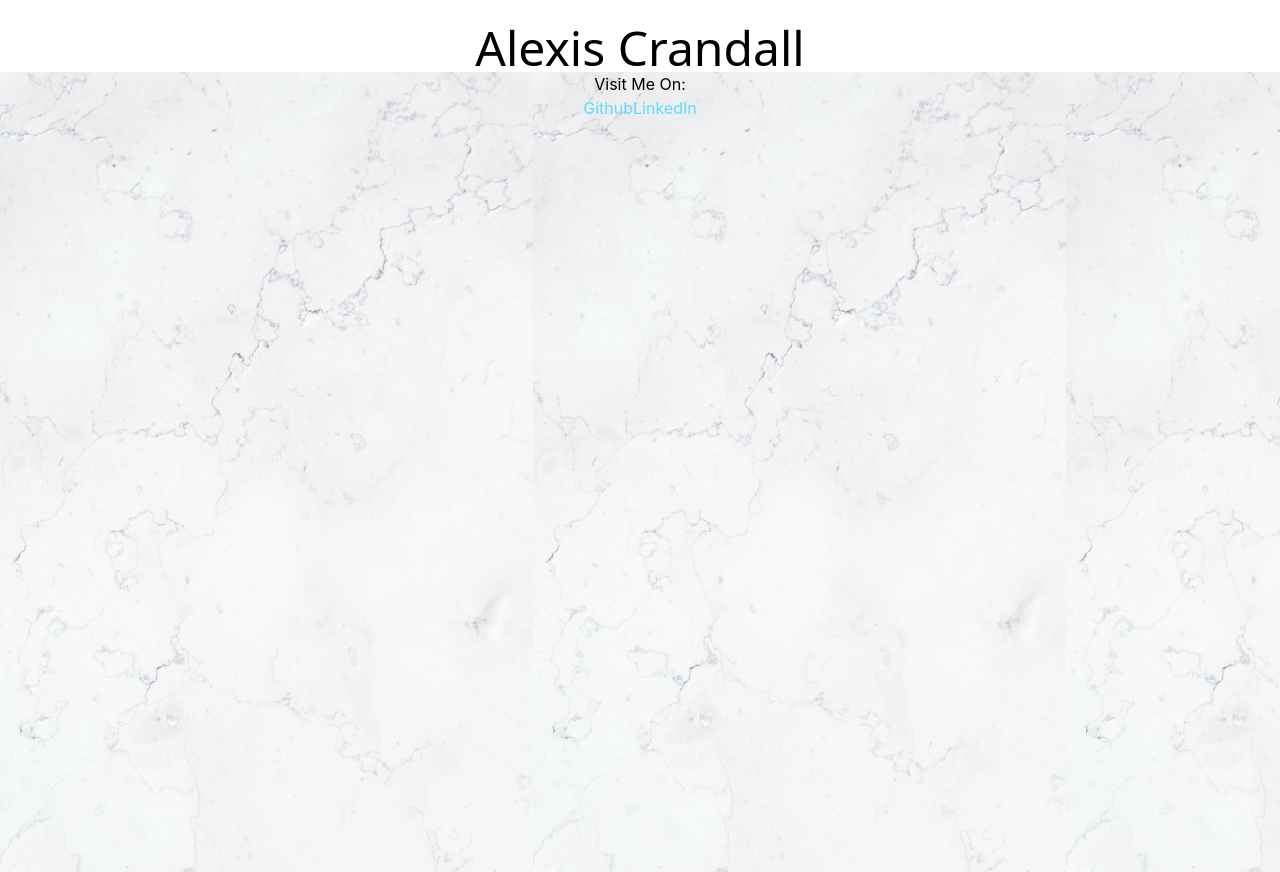
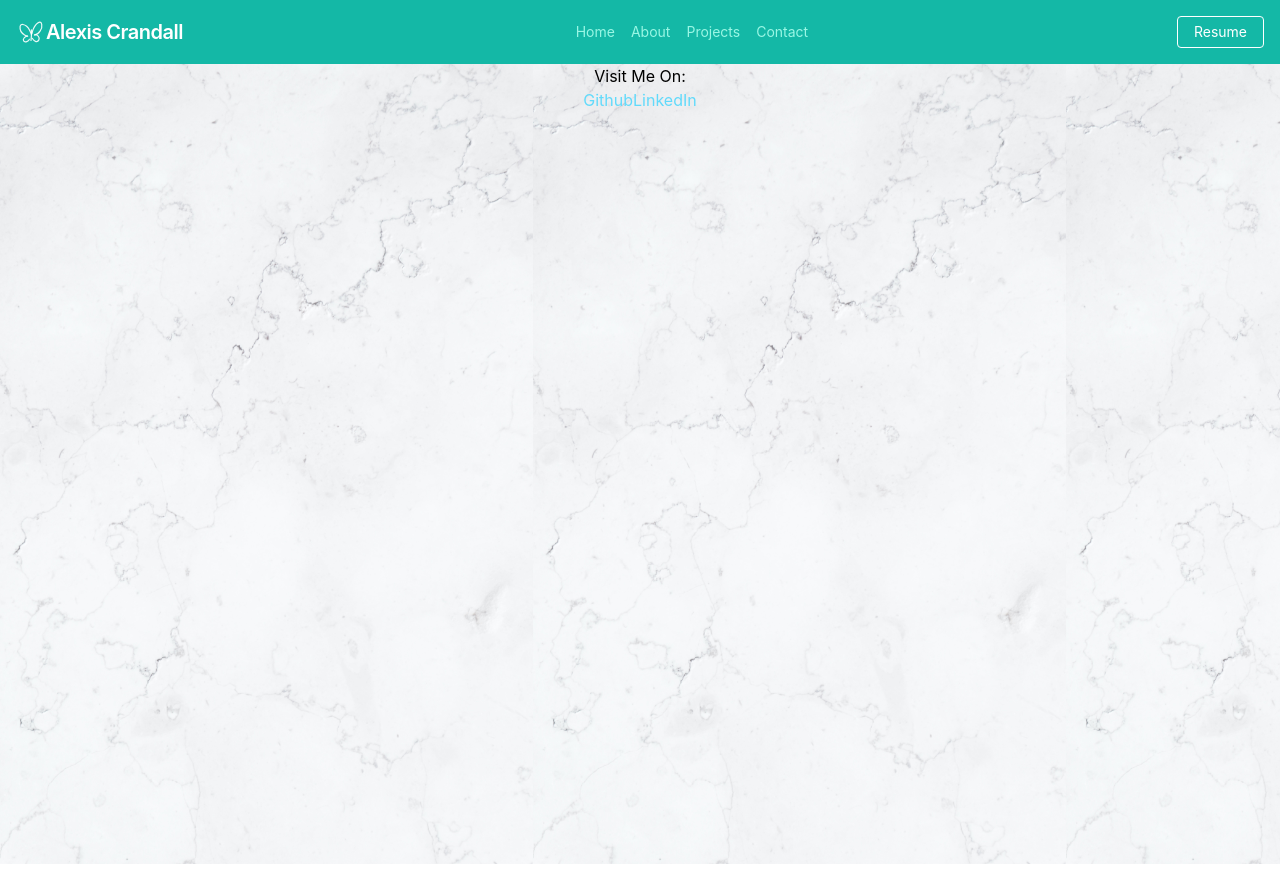
Before and after one commit to apautvein/my-portfolio, a React (Create React App) app: page / in a window 1280 px wide. Built offline with nearby package versions, Linux system fonts and the light colour scheme.

Commit message:
add nav bar

```diff
--- a/src/App.js
+++ b/src/App.js
@@ -1,12 +1,11 @@
 import './App.css';
+import Navigation from './Navigation';
 
 function App() {
   return (
     <div className="App">
-      <header>
-        <h1 className="text-5xl font-sans font-normal pt-6 text-black-50">Alexis Crandall</h1>
-      </header>
-      <div className="bg-contain min-h-screen" style={{backgroundImage: "url(/background.jpg)"}}>
+      <Navigation />
+      <div className="bg-contain min-h-screen" style={{ backgroundImage: "url(/background.jpg)" }}>
         <p>Visit Me On:</p>
         <a
           className="App-link"
--- /dev/null
+++ b/src/Navigation.js
@@ -0,0 +1,44 @@
+function Navigation() {
+    return (
+        <nav class="flex items-center justify-between flex-wrap bg-teal-500 p-4">
+            <div class="flex items-center flex-shrink-0 text-white mr-6">
+                <svg width="30px" height="30px" viewBox="0 0 400 400" fill="none" xmlns="http://www.w3.org/2000/svg">
+
+                    <g id="SVGRepo_bgCarrier" stroke-width="0" />
+
+                    <g id="SVGRepo_tracerCarrier" stroke-linecap="round" stroke-linejoin="round" />
+
+                    <g id="SVGRepo_iconCarrier"> <path d="M179.222 296.039C171.929 321.836 117.118 349.829 100.868 317.327C83.9601 283.513 128.707 258.291 155.272 253.461" stroke="#ffffff" stroke-opacity="0.9" stroke-width="16" stroke-linecap="round" stroke-linejoin="round" /> <path d="M154.089 255.235C140.063 256.692 126.178 245.826 114.468 239.268C74.9513 217.139 49.2305 174.06 54.7419 127.208C60.5666 77.6967 120.975 104.935 142.262 123.068C160.693 138.769 174.617 160.101 184.839 181.908C193.152 199.64 200.112 214.666 205.536 233.651" stroke="#ffffff" stroke-opacity="0.9" stroke-width="16" stroke-linecap="round" stroke-linejoin="round" /> <path d="M211.746 221.528C216.22 203.929 220.6 185.643 227.417 168.602C234.927 149.827 243.612 130.546 256.097 114.494C267.281 100.115 309.676 53.8821 331.79 73.9865C338.609 80.1856 341.437 92.7089 343.321 101.189C355.43 155.676 303.486 234.412 246.044 240.156" stroke="#ffffff" stroke-opacity="0.9" stroke-width="16" stroke-linecap="round" stroke-linejoin="round" /> <path d="M249.001 238.972C282.8 227.116 321.478 272.606 305.179 305.204C286.258 343.046 248.409 334.476 215.589 283.62" stroke="#ffffff" stroke-opacity="0.9" stroke-width="16" stroke-linecap="round" stroke-linejoin="round" /> <path d="M205.537 171.56C213.34 215.845 203.3 268.936 199.919 312.892" stroke="#ffffff" stroke-opacity="0.9" stroke-width="16" stroke-linecap="round" stroke-linejoin="round" /> </g>
+
+                </svg>
+                <span class="font-semibold text-xl tracking-tight">Alexis Crandall</span>
+            </div>
+            <div class="block lg:hidden">
+                <button class="flex items-center px-3 py-2 border rounded text-teal-200 border-teal-400 hover:text-white hover:border-white">
+                    <svg class="fill-current h-3 w-3" viewBox="0 0 20 20" xmlns="http://www.w3.org/2000/svg"><title>Menu</title><path d="M0 3h20v2H0V3zm0 6h20v2H0V9zm0 6h20v2H0v-2z" /></svg>
+                </button>
+            </div>
+            <div class="w-full block flex-grow lg:flex lg:items-center lg:w-auto">
+                <div class="text-sm lg:flex-grow">
+                    <a href="#responsive-header" class="block mt-4 lg:inline-block lg:mt-0 text-teal-200 hover:text-white mr-4">
+                        Home
+                    </a>
+                    <a href="#responsive-header" class="block mt-4 lg:inline-block lg:mt-0 text-teal-200 hover:text-white mr-4">
+                        About
+                    </a>
+                    <a href="#responsive-header" class="block mt-4 lg:inline-block lg:mt-0 text-teal-200 hover:text-white mr-4">
+                        Projects
+                    </a>
+                    <a href="#responsive-header" class="block mt-4 lg:inline-block lg:mt-0 text-teal-200 hover:text-white">
+                        Contact
+                    </a>
+                </div>
+                <div>
+                    <a href="#" class="inline-block text-sm px-4 py-2 leading-none border rounded text-white border-white hover:border-transparent hover:text-teal-500 hover:bg-white mt-4 lg:mt-0">Resume</a>
+                </div>
+            </div>
+        </nav>
+    );
+}
+
+export default Navigation;
```
Lines whose indentation alone changed are shown as unchanged.
